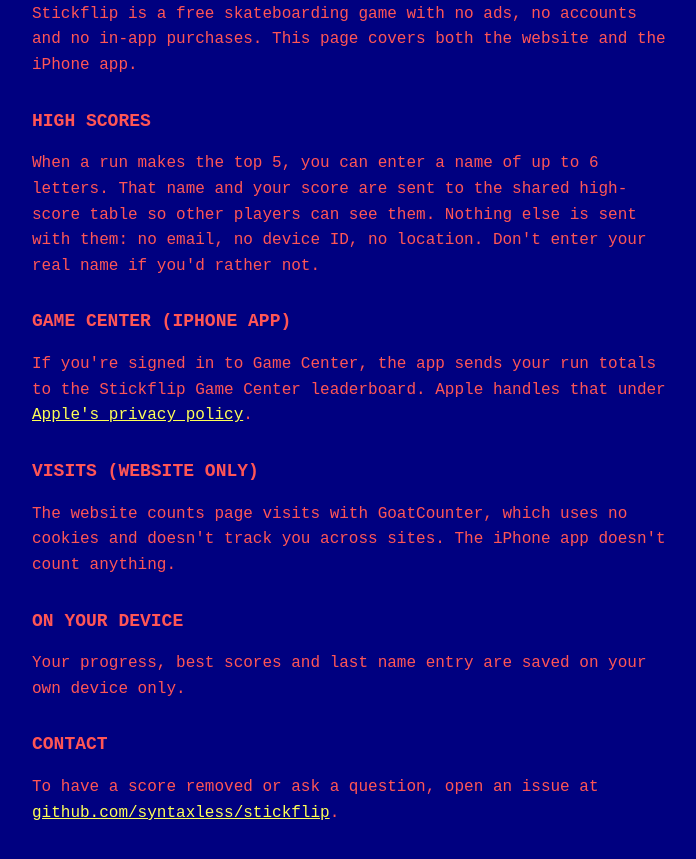
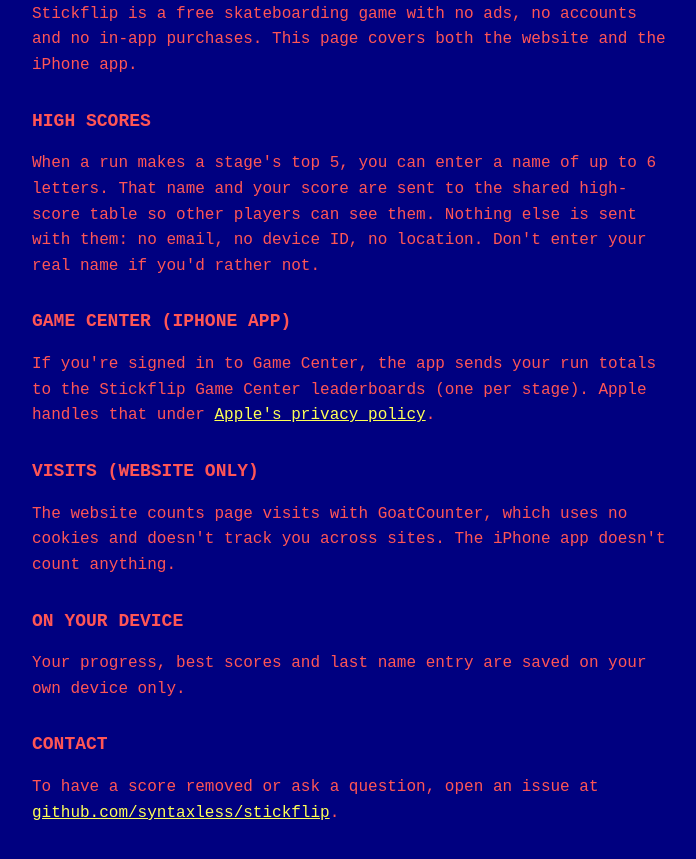
Before and after one commit to syntaxless/stickflip, a website: page privacy.html in a window 1280 px wide. Shown: the part 83-942 px from the top of the page, without its empty margins (288-984 px from the left). Drawn offline with Linux system fonts and the light colour scheme.

Commit message:
Rewrite the README for the current game; refresh stale comments, privacy text and package description (#115)
Claude-Session: https://claude.ai/code/session_01PpiA3LefwKwj1a7rhom4uu

Co-authored-by: Claude <noreply@anthropic.com>

```diff
--- a/package.json
+++ b/package.json
@@ -2,7 +2,7 @@
   "name": "stickflip",
   "version": "0.1.0",
   "private": true,
-  "description": "Tap-to-play stick figure skateboarding game. One continuous ride across flip screens, one level per screen.",
+  "description": "Tap-to-play stick figure skateboarding game. Five stages of named checkpoints and a secret Mega Ramp.",
   "type": "module",
   "scripts": {
     "start": "node scripts/serve.mjs",
--- a/privacy.html
+++ b/privacy.html
@@ -25,10 +25,10 @@
       <p>Stickflip is a free skateboarding game with no ads, no accounts and no in-app purchases. This page covers both the website and the iPhone app.</p>
 
       <h2>HIGH SCORES</h2>
-      <p>When a run makes the top 5, you can enter a name of up to 6 letters. That name and your score are sent to the shared high-score table so other players can see them. Nothing else is sent with them: no email, no device ID, no location. Don't enter your real name if you'd rather not.</p>
+      <p>When a run makes a stage's top 5, you can enter a name of up to 6 letters. That name and your score are sent to the shared high-score table so other players can see them. Nothing else is sent with them: no email, no device ID, no location. Don't enter your real name if you'd rather not.</p>
 
       <h2>GAME CENTER (IPHONE APP)</h2>
-      <p>If you're signed in to Game Center, the app sends your run totals to the Stickflip Game Center leaderboard. Apple handles that under <a href="https://www.apple.com/legal/privacy/">Apple's privacy policy</a>.</p>
+      <p>If you're signed in to Game Center, the app sends your run totals to the Stickflip Game Center leaderboards (one per stage). Apple handles that under <a href="https://www.apple.com/legal/privacy/">Apple's privacy policy</a>.</p>
 
       <h2>VISITS (WEBSITE ONLY)</h2>
       <p>The website counts page visits with GoatCounter, which uses no cookies and doesn't track you across sites. The iPhone app doesn't count anything.</p>
--- a/src/main.js
+++ b/src/main.js
@@ -13,7 +13,7 @@ import { NATIVE, haptics, submitToGameCenter, gameCenterReady, refreshGameCenter
 const STEP = 1 / 120; // fixed physics step so jumps feel the same on every device
 
 // The game draws into a 320x180 framebuffer, which is then blown up onto the
-// screen canvas with nearest-neighbour scaling for chunky DOS pixels.
+// screen canvas with nearest-neighbour scaling for chunky pixels.
 const canvas = document.getElementById('game');
 const ctx = canvas.getContext('2d');
 const low = document.createElement('canvas');
--- a/src/render/renderer.js
+++ b/src/render/renderer.js
@@ -4,9 +4,9 @@ import { PAL, RES } from './pixel.js';
 import { INITIALS } from '../leaderboard.js';
 import { PoseBlender, drawFigure, drawBoard, boardPitch, makeTransform } from './stickman.js';
 
-// DOS-style renderer. The game world is 960x540 units; it is drawn into a
-// 320x180 framebuffer (1 pixel = 3 units) using 3 colours, then scaled up
-// with nearest-neighbour so every pixel stays chunky.
+// Pixel-art renderer. The game world is 960x540 units; it is drawn into a
+// 320x180 framebuffer (1 pixel = 3 units), then scaled up with
+// nearest-neighbour so every pixel stays chunky.
 
 const S = 3;
 const P = (v) => Math.round(v / S);
```
Also changed, not shown: src/render/pixel.js (+5 -5 lines), README.md.
